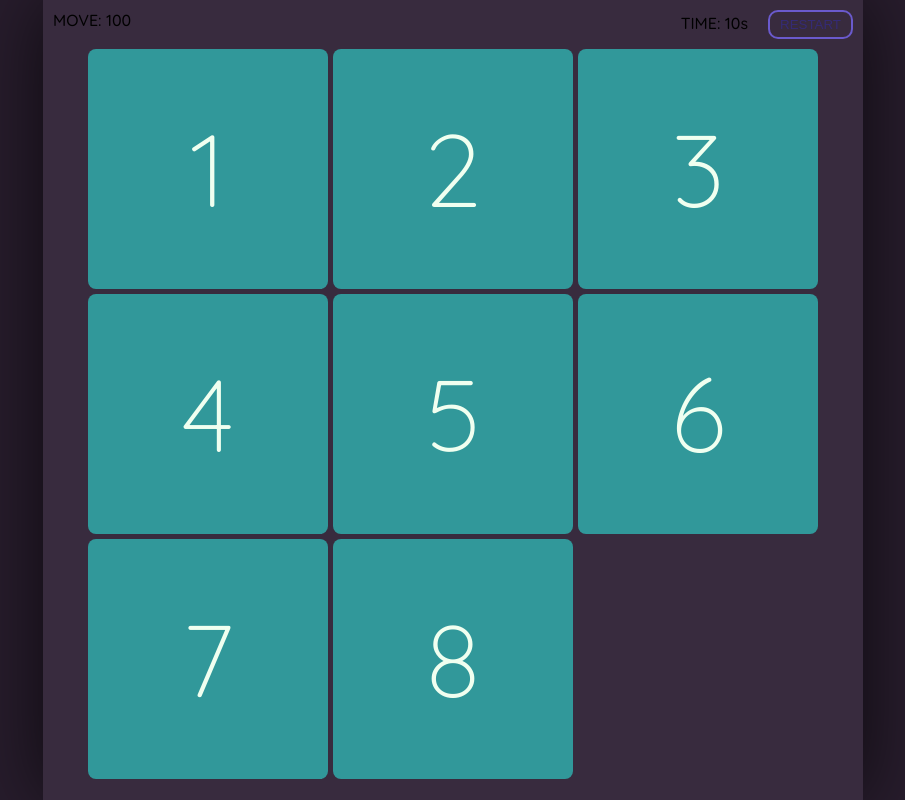
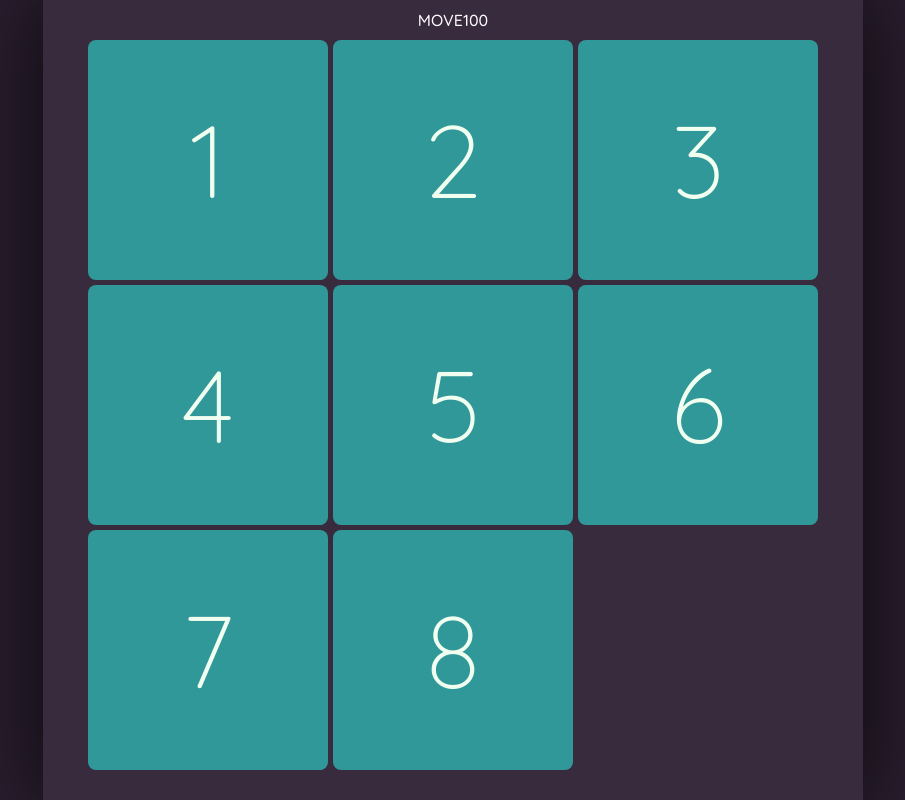
Before and after one commit to F9Uf/react-8puzzle, a React (Create React App) app: page / in a window 1280 px wide. Shown: the whole page, without its empty margins (187-1092 px from the left). Built offline with nearby package versions, Linux system fonts and the light colour scheme.

Commit message:
change pannel font style

```diff
--- a/src/Game/Pannel/index.css
+++ b/src/Game/Pannel/index.css
@@ -1,31 +1,6 @@
 .pannel {
-  display: flex;
+  color: white;
+  max-height: 50px;
+  font-size: 2vh;
+  text-align: center;
 }
-
-.pannel-left {
-  margin: 0 auto 0 0;
-}
-
-.pannel-right {
-  margin: 0 0 0 auto;
-}
-
-.pannel-right * {
-  margin: 0 0 0 20px;
-}
-
-.pannel-right button {
-  background-color: transparent;
-  border: slateblue 2px solid;
-  border-radius: 10px;
-  padding: 5px 10px;
-  cursor: pointer;
-  outline: none;
-  color: rgb(53, 43, 117);
-}
-
-.pannel-right button:hover {
-  background-color: slateblue;
-  color: white;
-  transition: .3s all;
-}
--- a/src/Game/Pannel/index.tsx
+++ b/src/Game/Pannel/index.tsx
@@ -4,15 +4,9 @@ import './index.css'
 function Pannel() {
   return (
     <div className="pannel">
-      <div className="pannel-left">
-        MOVE: 100
-      </div>
-      <div className="pannel-right">
-        TIME: 10s
-        <button>
-          RESTART
-        </button>
-      </div>
+      <span>
+        MOVE100
+      </span>
     </div>
   );
 }
```
